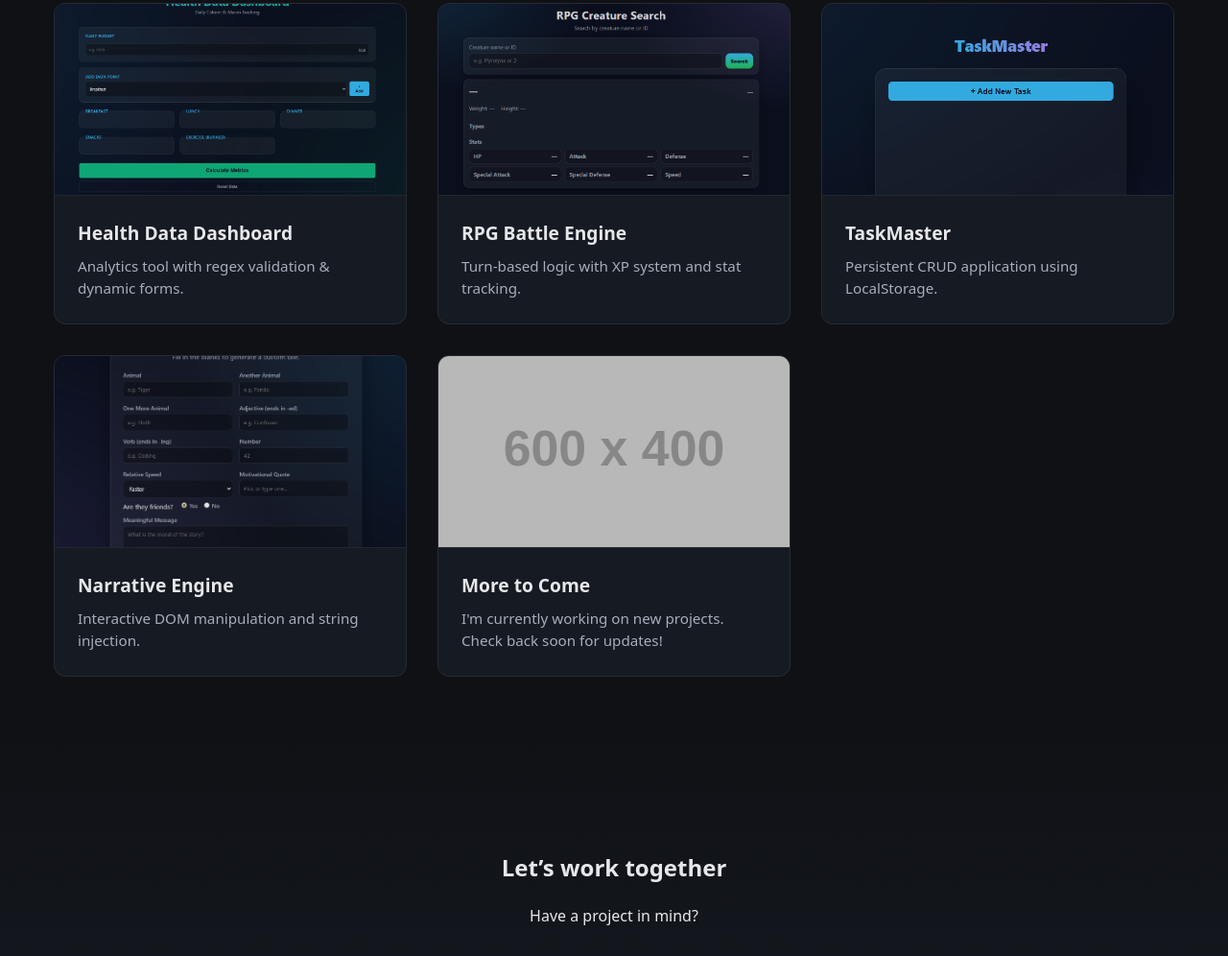
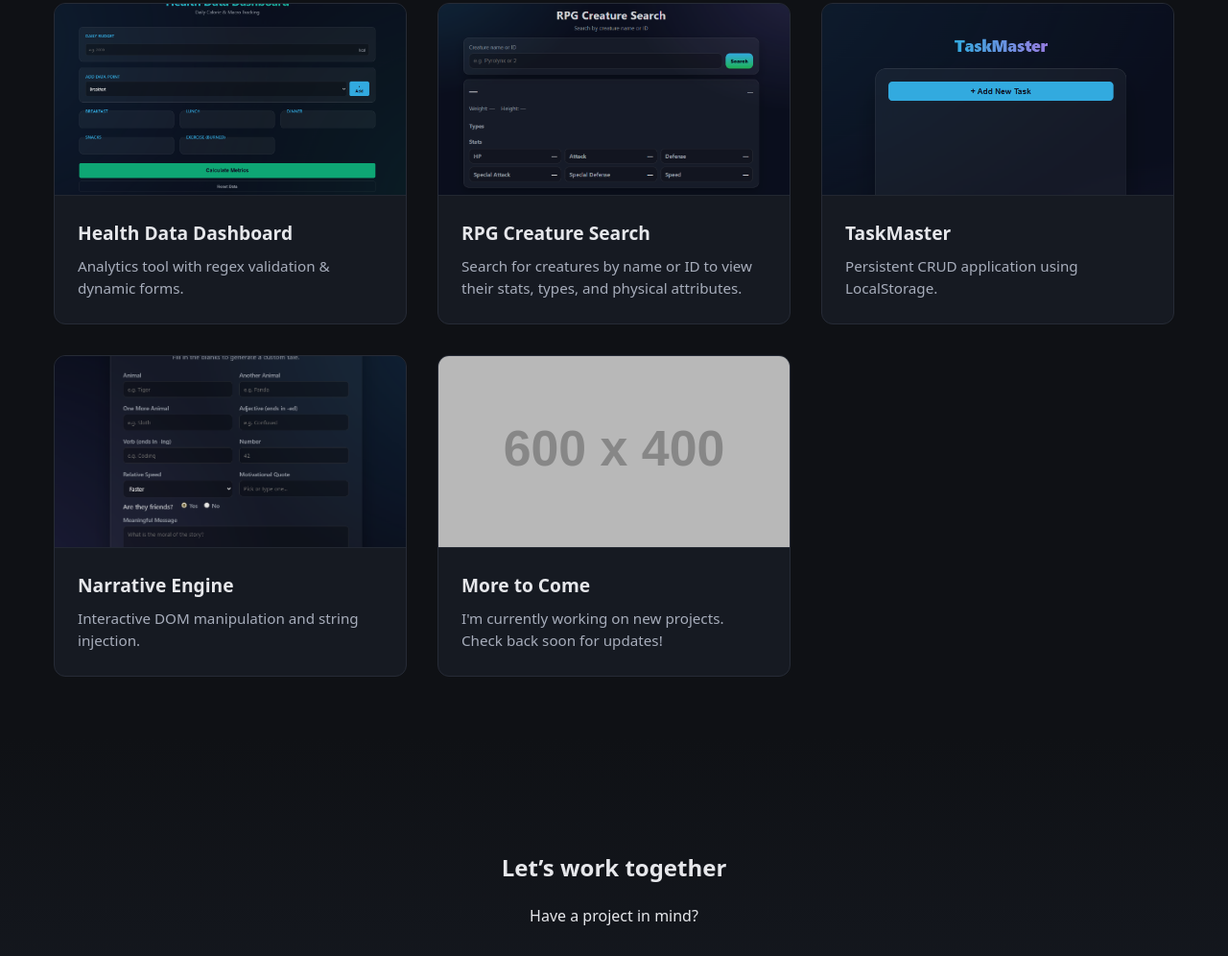
Before and after one commit to Junotfras/portfolio, a plain HTML site: page index.html in a window 1280 px wide. Shown: the part 986-1982 px from the top of the page at 96% size. Drawn offline with Linux system fonts and the light colour scheme; placeholder pictures from the web are drawn by us.

Commit message:
Update index.html

```diff
--- a/index.html
+++ b/index.html
@@ -37,11 +37,11 @@
           </div>
         </a>
 
-        <a class="project-tile" href="https://junotfras.github.io/rpg-game/" target="_blank" rel="noopener">
+        <a class="project-tile" href="https://junotfras.github.io/rpg-search/" target="_blank" rel="noopener">
           <img src="./assets/rpg-game.png" alt="RPG Game" />
           <div class="tile-content">
-            <p class="tile-title">RPG Battle Engine</p>
-            <p class="tile-desc">Turn-based logic with XP system and stat tracking.</p>
+            <p class="tile-title">RPG Creature Search</p>
+            <p class="tile-desc">Search for creatures by name or ID to view their stats, types, and physical attributes.</p>
           </div>
         </a>
 
```
